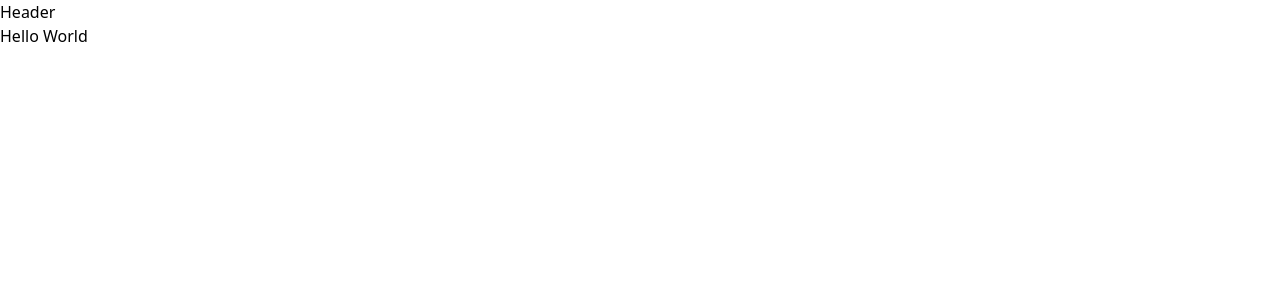
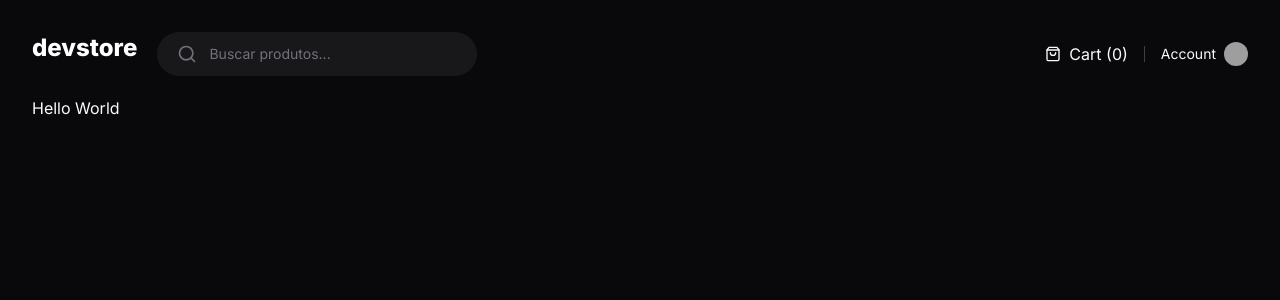
Before and after one commit to JulioPaschoal/DevStore, a Next.js app: page / in a window 1280 px wide. Shown: the top 300 px of the page. Built offline with nearby package versions, Linux system fonts and the light colour scheme; grey boxes are pictures that could not be loaded.

Commit message:
Estilizando componente header

```diff
--- a/next.config.mjs
+++ b/next.config.mjs
@@ -1,4 +1,8 @@
 /** @type {import('next').NextConfig} */
-const nextConfig = {}
+const nextConfig = {
+  images: {
+    domains: ['github.com'],
+  },
+}
 
 export default nextConfig
--- a/package.json
+++ b/package.json
@@ -9,6 +9,7 @@
     "lint": "next lint"
   },
   "dependencies": {
+    "lucide-react": "^0.395.0",
     "next": "14.2.4",
     "react": "^18",
     "react-dom": "^18"
--- a/src/app/(store)/layout.tsx
+++ b/src/app/(store)/layout.tsx
@@ -3,7 +3,7 @@
 
 export default function StoreLayout({ children }: { children: ReactNode }) {
   return (
-    <div>
+    <div className="mx-auto grid min-h-screen w-full max-w-[1600px] grid-rows-app gap-5 p-8">
       <Header />
       {children}
     </div>
--- a/src/app/layout.tsx
+++ b/src/app/layout.tsx
@@ -15,7 +15,7 @@
 }>) {
   return (
     <html className={inter.variable} lang="pt-br">
-      <body>{children}</body>
+      <body className="bg-zinc-950 text-zinc-50 antialiased">{children}</body>
     </html>
   )
 }
--- a/src/components/header.tsx
+++ b/src/components/header.tsx
@@ -1,3 +1,39 @@
+import Link from 'next/link'
+import Image from 'next/image'
+import { Search, ShoppingBag } from 'lucide-react'
+
 export function Header() {
-  return <div>Header</div>
+  return (
+    <div className="flex items-center justify-between">
+      <div className="flex itmes-center gap-5">
+        <Link href="/" className="text-2xl font-extrabold text-white">
+          devstore
+        </Link>
+        <form className="flex w-[320px] items-center gap-3 rounded-full bg-zinc-900 px-5 py-3 ring-zinc-700">
+          <Search className="w-5 h-5 text-zinc-500" />
+          <input
+            placeholder="Buscar produtos..."
+            className="flex-1 bg-transparent text-sm outline-none placeholder:text-zinc-500"
+          />
+        </form>
+      </div>
+      <div className="flex items-center gap-4">
+        <div className="flex items-center gap-2">
+          <ShoppingBag className="h-4 w-4" />
+          <span text-sm>Cart (0)</span>
+        </div>
+        <div className="w-px h-4 bg-zinc-700" />
+        <Link href="/" className="flex items-center gap-2 hover:underline">
+          <span className="text-sm">Account</span>
+          <Image
+            src="https://github.com/juliopaschoal.png"
+            className="h-6 w-6 rounded-full"
+            width={24}
+            height={24}
+            alt=""
+          />
+        </Link>
+      </div>
+    </div>
+  )
 }
--- a/tailwind.config.ts
+++ b/tailwind.config.ts
@@ -7,12 +7,12 @@
     './src/app/**/*.{js,ts,jsx,tsx,mdx}',
   ],
   theme: {
-    extend: {
-      backgroundImage: {
-        'gradient-radial': 'radial-gradient(var(--tw-gradient-stops))',
-        'gradient-conic':
-          'conic-gradient(from 180deg at 50% 50%, var(--tw-gradient-stops))',
-      },
+    fontFamily: {
+      sans: 'var(--font-inter)',
+    },
+
+    gridTemplateRows: {
+      app: 'min-content max-content',
     },
   },
   plugins: [],
```
Also changed, not shown: 2 other files (tests, documents, lock files or other folders).
